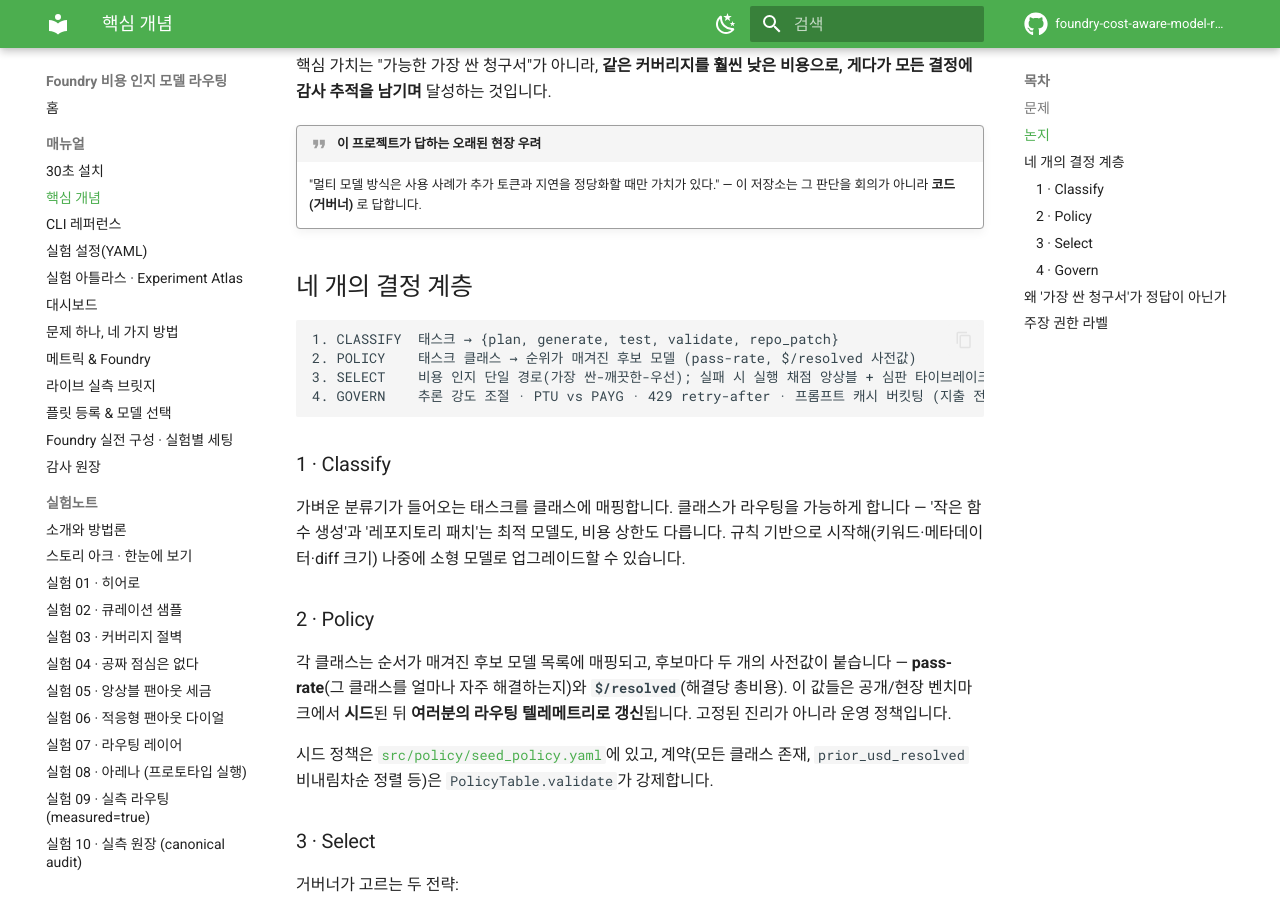
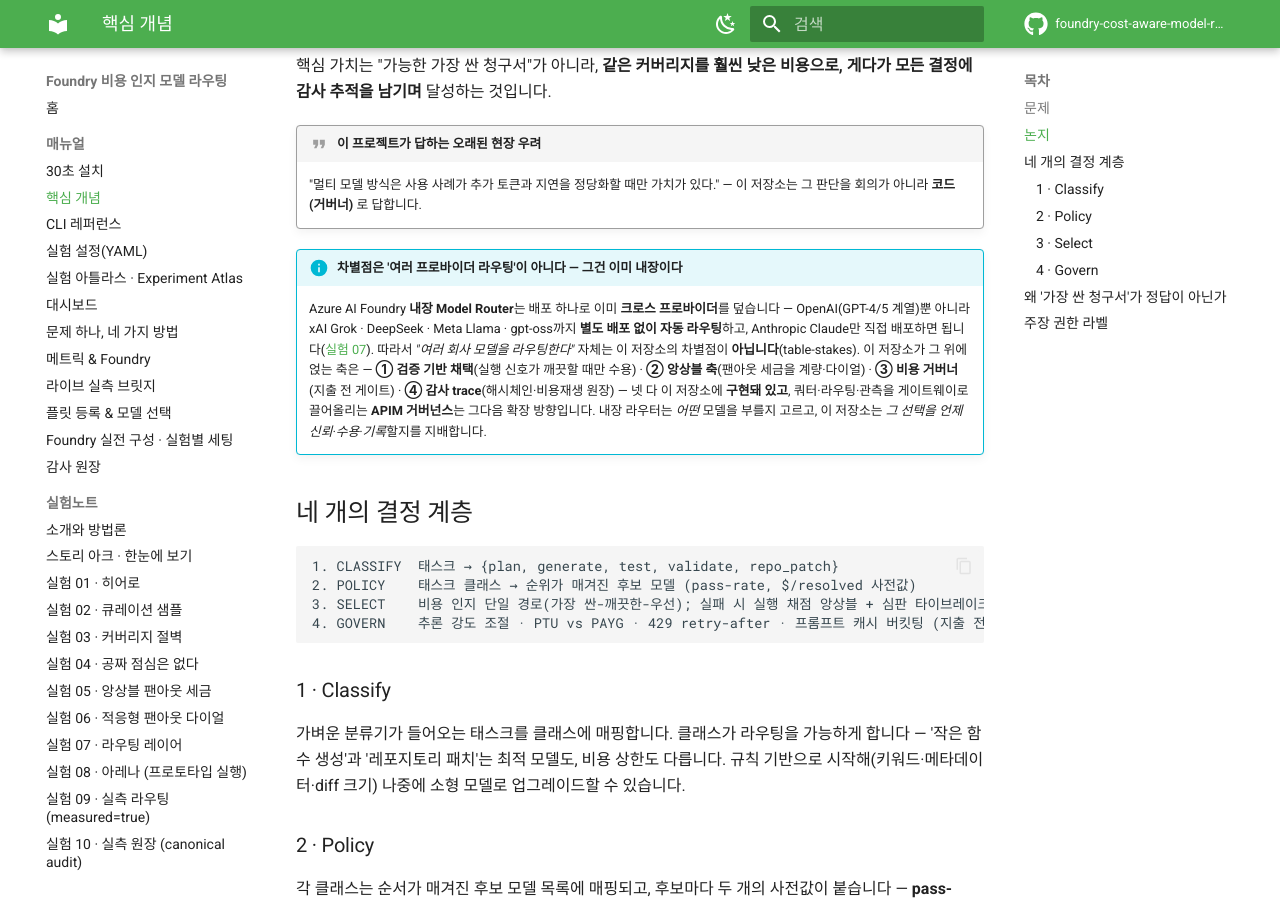
Before and after one commit to hyeonsangjeon/foundry-cost-aware-model-routing, an MkDocs documentation site: the page built from docs/manual/concept.md, in a window 1280 px wide and 900 px high, scrolled down 681 px. Built offline with MkDocs 1.6.1 and Material for MkDocs 9.7.7, drawn with Linux system fonts in a browser that asks for light colours; comment, search, counter and statistics services are not loaded.

Commit message:
docs: reframe model-router as 'it just works' + honest differentiator positioning
The built-in Azure AI Foundry Model Router already routes cross-provider
(OpenAI + Grok + DeepSeek + Llama + gpt-oss with no separate deploy; Claude
the sole exception). So 'routes many providers' is table-stakes, not this
repo's differentiator. Encode this across the narrative:

- concept.md: add a positioning callout distinguishing the built-in router
  (table-stakes) from this repo's four shipped axes — verification-based
  adoption, ensemble axis, cost governor, audit trace — with APIM governance
  named as the next direction (not yet implemented).
- 07-model-router.md: add an operations callout ('one deploy, auto cross-
  provider, Claude exception') and the table-stakes framing.
- foundry-setup.md: sharpen the deploy step to 'one deploy just works';
  clarify the 5-series/partner deploys serve the direct/fan-out arms only.
- fleet.md: clarify the provider tag matters for the direct/ensemble arms
  (the router internally routes most partners already).

Docs-only; mkdocs --strict clean, validate-local.sh PASSED.

Co-authored-by: Copilot <223556219+Copilot@users.noreply.github.com>

```diff
--- a/docs/manual/concept.md
+++ b/docs/manual/concept.md
@@ -27,6 +27,17 @@
 !!! quote "이 프로젝트가 답하는 오래된 현장 우려"
     "멀티 모델 방식은 사용 사례가 추가 토큰과 지연을 정당화할 때만 가치가 있다."
     — 이 저장소는 그 판단을 회의가 아니라 **코드(거버너)** 로 답합니다.
+
+!!! info "차별점은 '여러 프로바이더 라우팅'이 아니다 — 그건 이미 내장이다"
+    Azure AI Foundry **내장 Model Router**는 배포 하나로 이미 **크로스 프로바이더**를 덮습니다 —
+    OpenAI(GPT-4/5 계열)뿐 아니라 xAI Grok · DeepSeek · Meta Llama · gpt-oss까지 **별도 배포 없이
+    자동 라우팅**하고, Anthropic Claude만 직접 배포하면 됩니다([실험 07](../lab-notebook/07-model-router.md)).
+    따라서 *"여러 회사 모델을 라우팅한다"* 자체는 이 저장소의 차별점이 **아닙니다**(table-stakes).
+    이 저장소가 그 위에 얹는 축은 — **① 검증 기반 채택**(실행 신호가 깨끗할 때만 수용) ·
+    **② 앙상블 축**(팬아웃 세금을 계량·다이얼) · **③ 비용 거버너**(지출 전 게이트) ·
+    **④ 감사 trace**(해시체인·비용재생 원장) — 넷 다 이 저장소에 **구현돼 있고**, 쿼터·라우팅·관측을
+    게이트웨이로 끌어올리는 **APIM 거버넌스**는 그다음 확장 방향입니다. 내장 라우터는 *어떤* 모델을
+    부를지 고르고, 이 저장소는 *그 선택을 언제 신뢰·수용·기록*할지를 지배합니다.
 
 ## 네 개의 결정 계층
 
```
Also changed, not shown: docs/lab-notebook/07-model-router.md (+9 -0 lines), docs/manual/fleet.md (+7 -0 lines), docs/manual/foundry-setup.md (+4 -3 lines).
